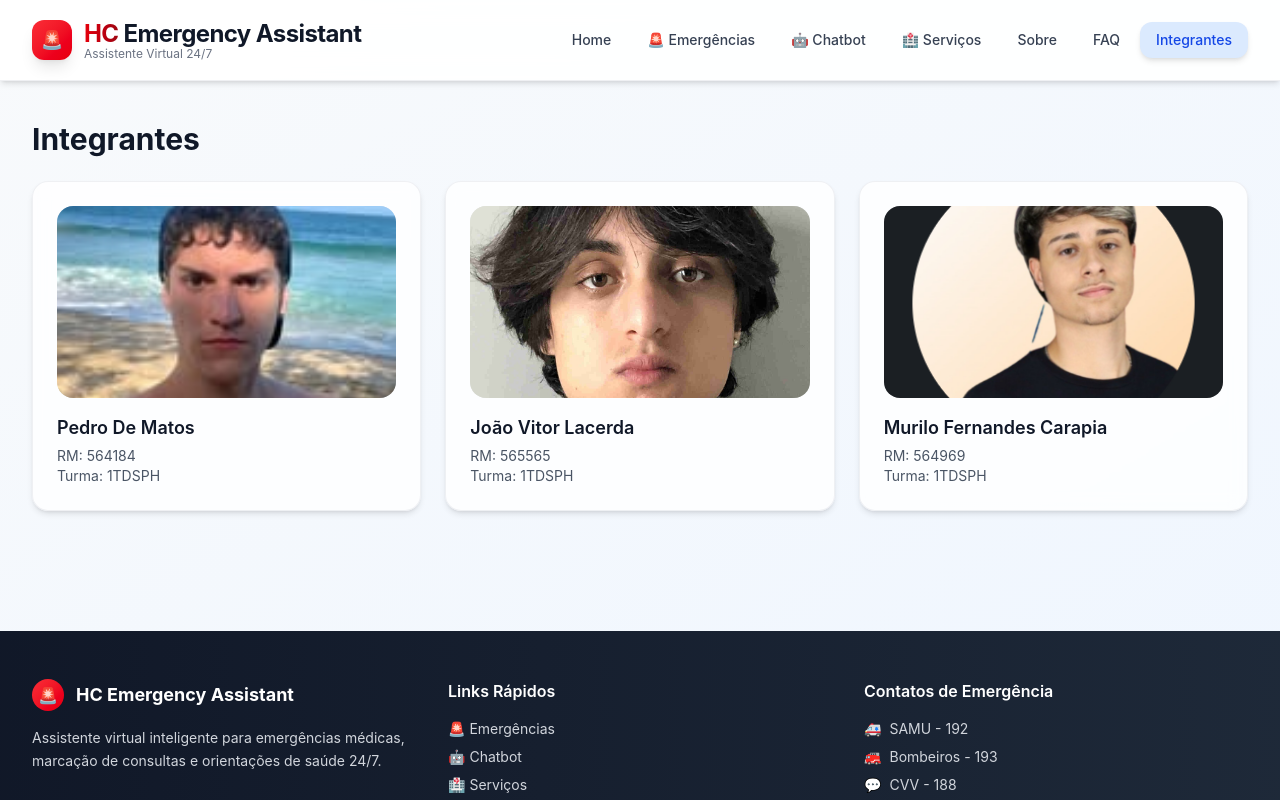
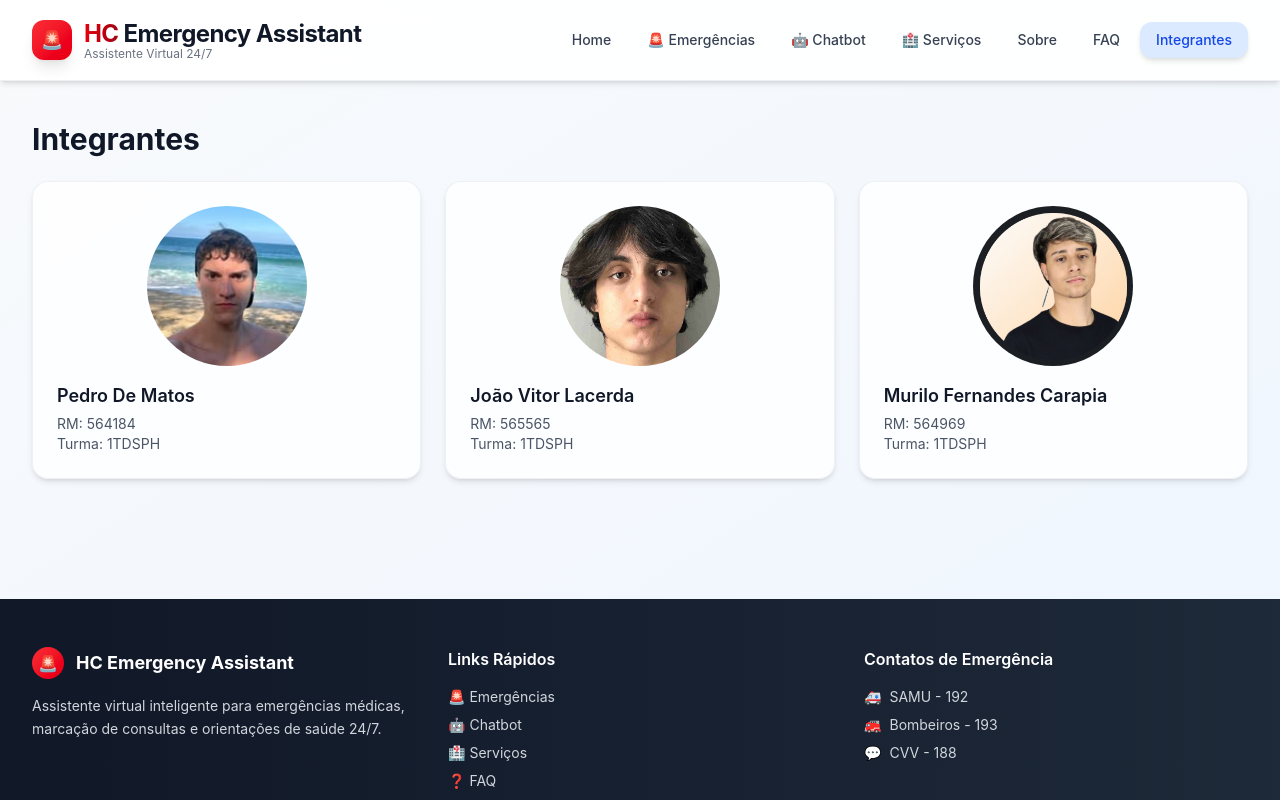
Before and after one commit to challange-hc-1TDSPH-2-sem/challenge-hc-front-end, a React (Vite) app: page /integrantes in a window 1280 px wide. Shown: the top 800 px of the page. Built offline with nearby package versions, Linux system fonts and the light colour scheme.

Commit message:
mais alterações nos caminhos das imagens dos integrantes e pequenas mudanças

```diff
--- a/src/pages/Integrantes.tsx
+++ b/src/pages/Integrantes.tsx
@@ -18,12 +18,12 @@ export default function Integrantes() {
       <ul className="grid sm:grid-cols-2 lg:grid-cols-3 gap-6">
         {integrantes.map((p) => (
           <li key={p.rm} className="card">
-            <div className="w-full h-48 bg-gray-200 rounded-lg mb-4 flex items-center justify-center">
+            <div className="w-40 h-40 bg-gray-200 rounded-full mb-4 overflow-hidden mx-auto flex items-center justify-center">
               {p.foto ? (
                 <img
                   src={p.foto}
                   alt={`Foto de ${p.nome}`}
-                  className="w-full h-full object-cover rounded-lg"
+                  className="w-full h-full object-cover"
                 />
               ) : (
                 <div className="text-gray-400 text-center">
```
